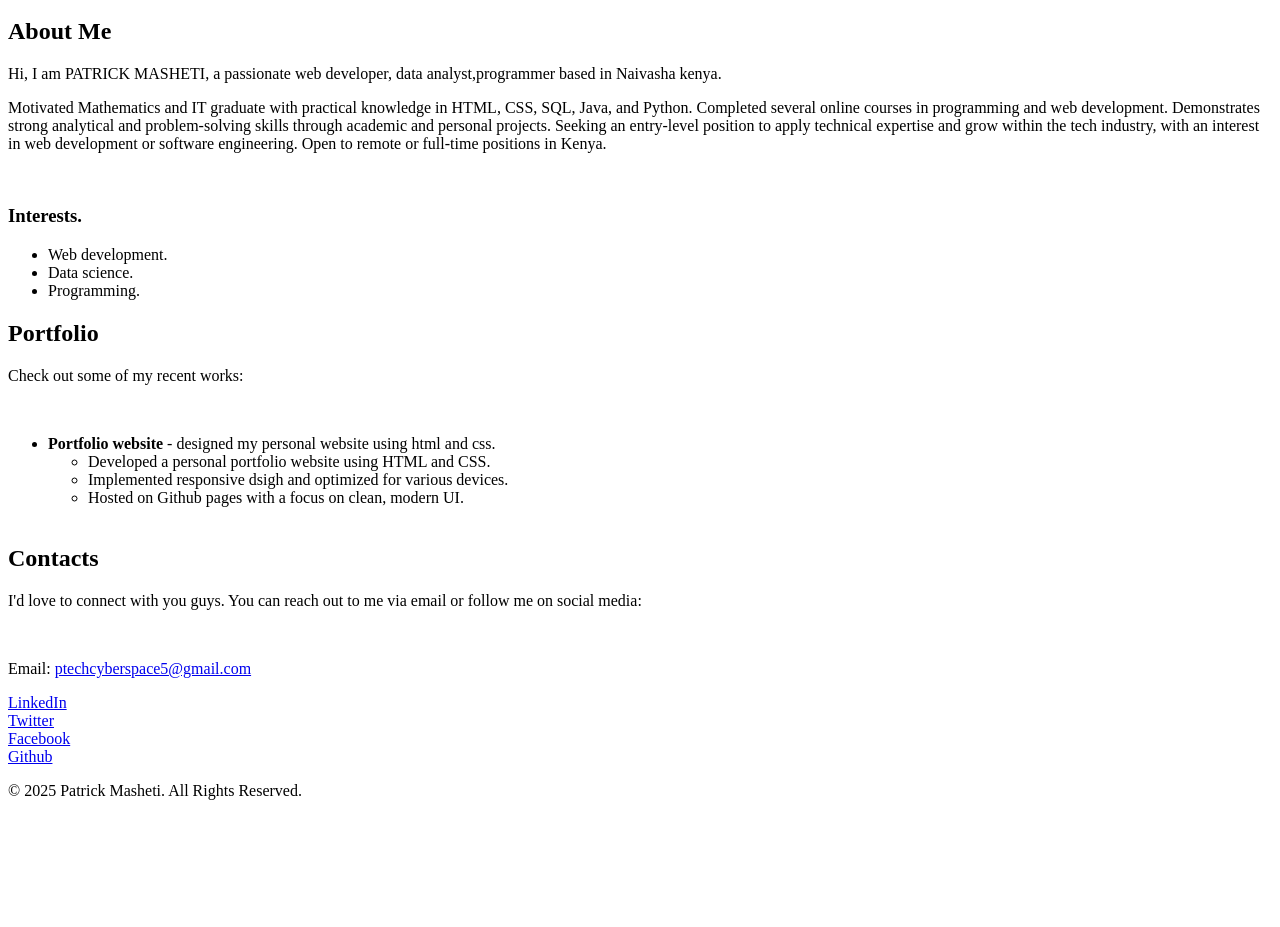
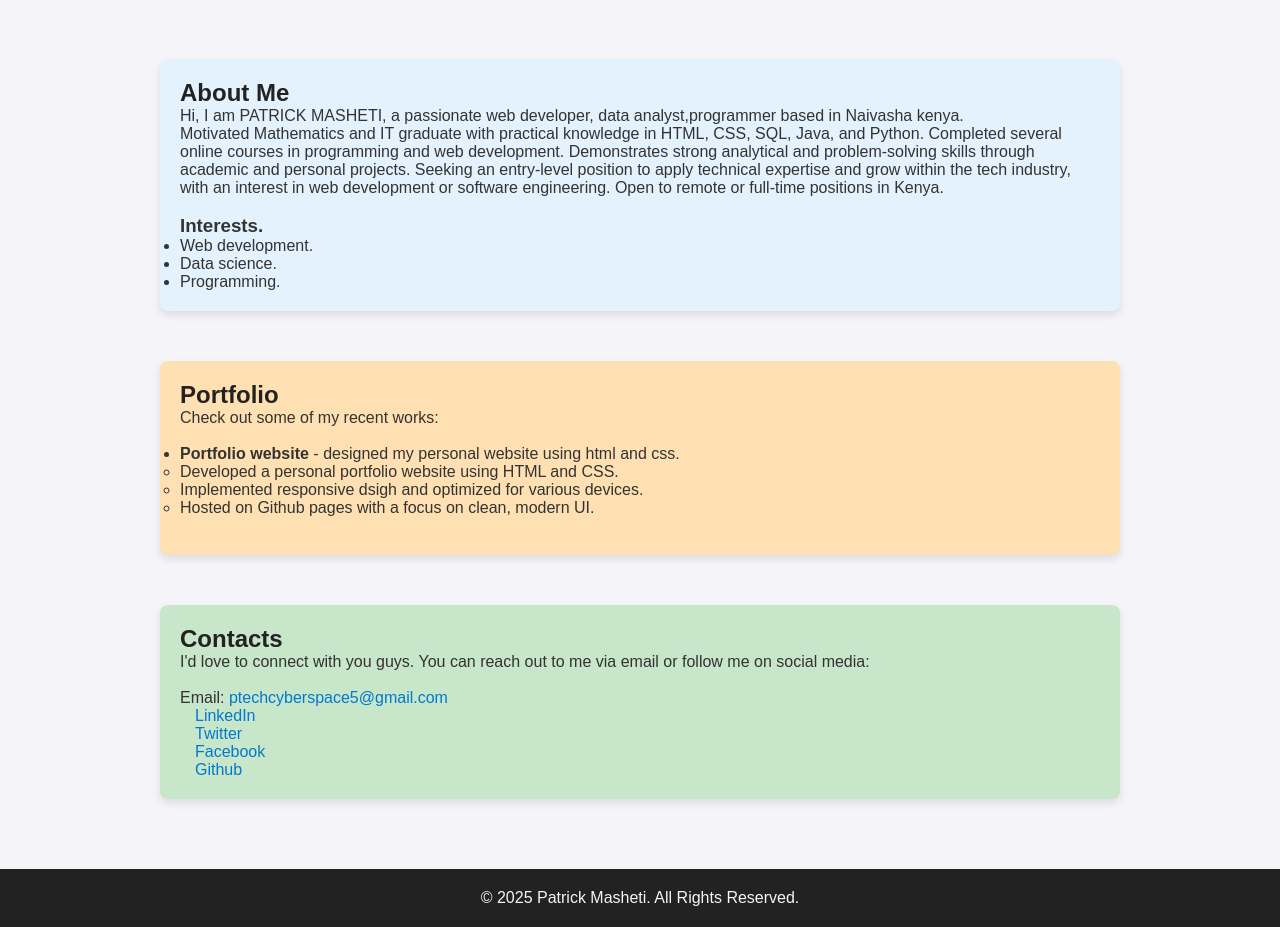
Before and after one commit to ptech-cyber/portfolio, a plain HTML site: page index.html in a window 1280 px wide. Shown: the part 134-1061 px from the top of the page. Before the commit the page ends 950 px from the top, so only its background shows below. Drawn offline with Linux system fonts and the light colour scheme; the site is published under a folder, as on GitHub Pages, so addresses that start at the root find nothing.

Commit message:
add new html and css

```diff
--- a/index.html
+++ b/index.html
@@ -4,7 +4,7 @@
     <meta charset="UTF-8">
     <meta name="viewport" content="width=device-width, initial-scale=1.0">
     <title>Patrick- personal Webpage</title>
-    <link rel="stylesheet" href="/css/portfolio.css">
+    <link rel="stylesheet" href="portfolio.css">
 </head>
 <body>
     <header>
--- /dev/null
+++ b/portfolio.css
@@ -0,0 +1,28 @@
+/*basic reset*/
+*{margin: 0; padding: 0;box-sizing: border-box;}
+/*colors and fonts*/
+body{
+    font-family: Arial,sans-serif;
+    color: #333;
+    background-color: #f4f4f9;
+}
+h1, h2{
+    color: #222;
+}
+a{color: #007acc; text-decoration: none;}
+a:hover{color: #005f99;}
+/*Layout*/
+.container{width: 90%; max-width: 1000px; margin: 0 auto; padding: 20px;}
+header{text-align: center; padding: 50px 0;}
+nav a{margin: 0 15px;font-weight: bold;}
+section{margin-bottom: 50px; padding: 20px; border-radius: 8px; box-shadow: 0 4px 8px rgba(0,0,0,0.1);}
+/*sections*/
+#bio{background-color: #e3f2fd;}
+#portfolio{background-color: #ffe0b2;}
+#blog{background-color: #d1c4e9;}
+#contact{background-color: #c8e6c9;}
+
+/*footer*/
+footer{text-align: center;padding: 20px;background-color: #222; color: #f4f4f9;}
+.contact-links{;}
+div a{margin:0 15px;}
```
